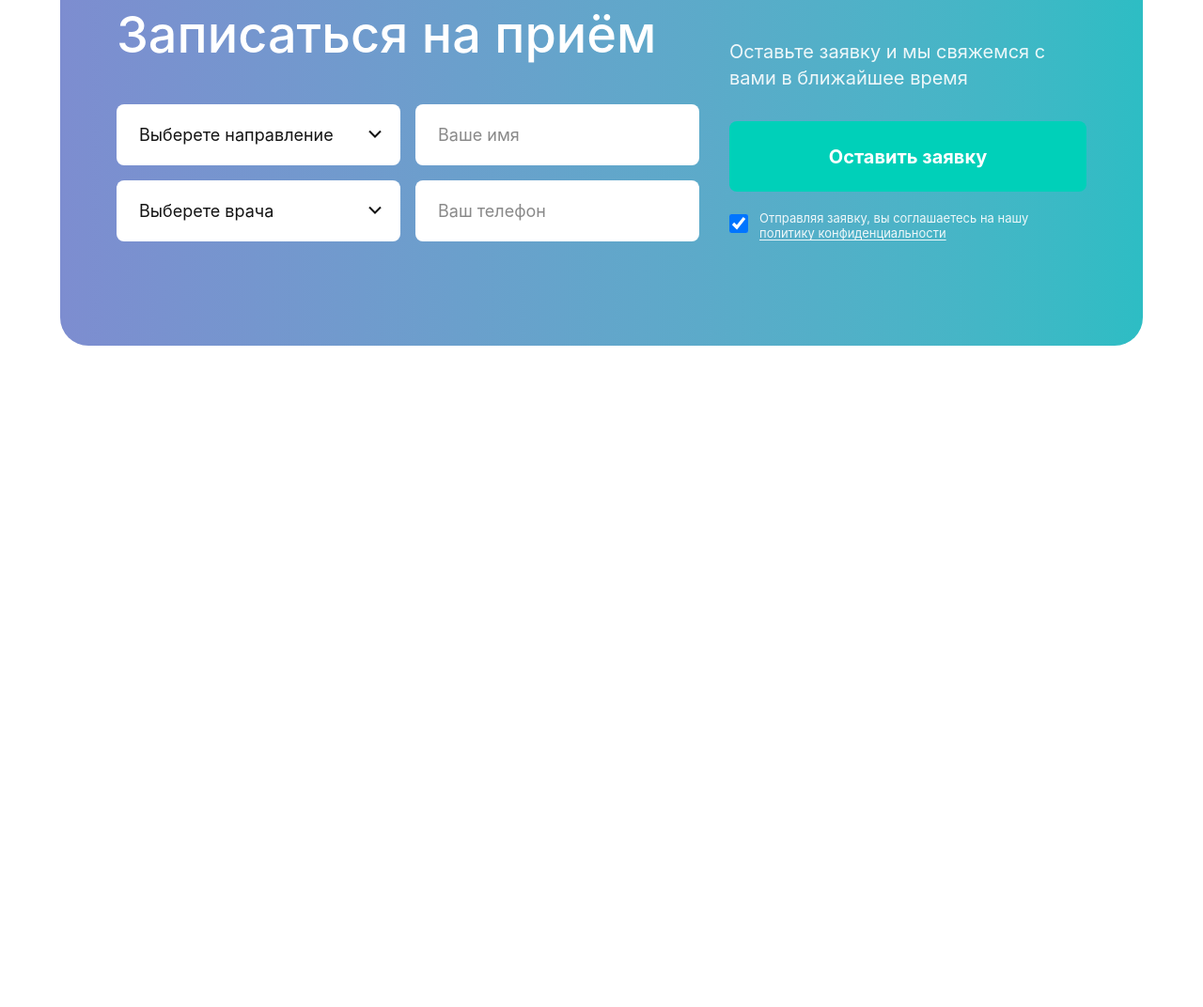
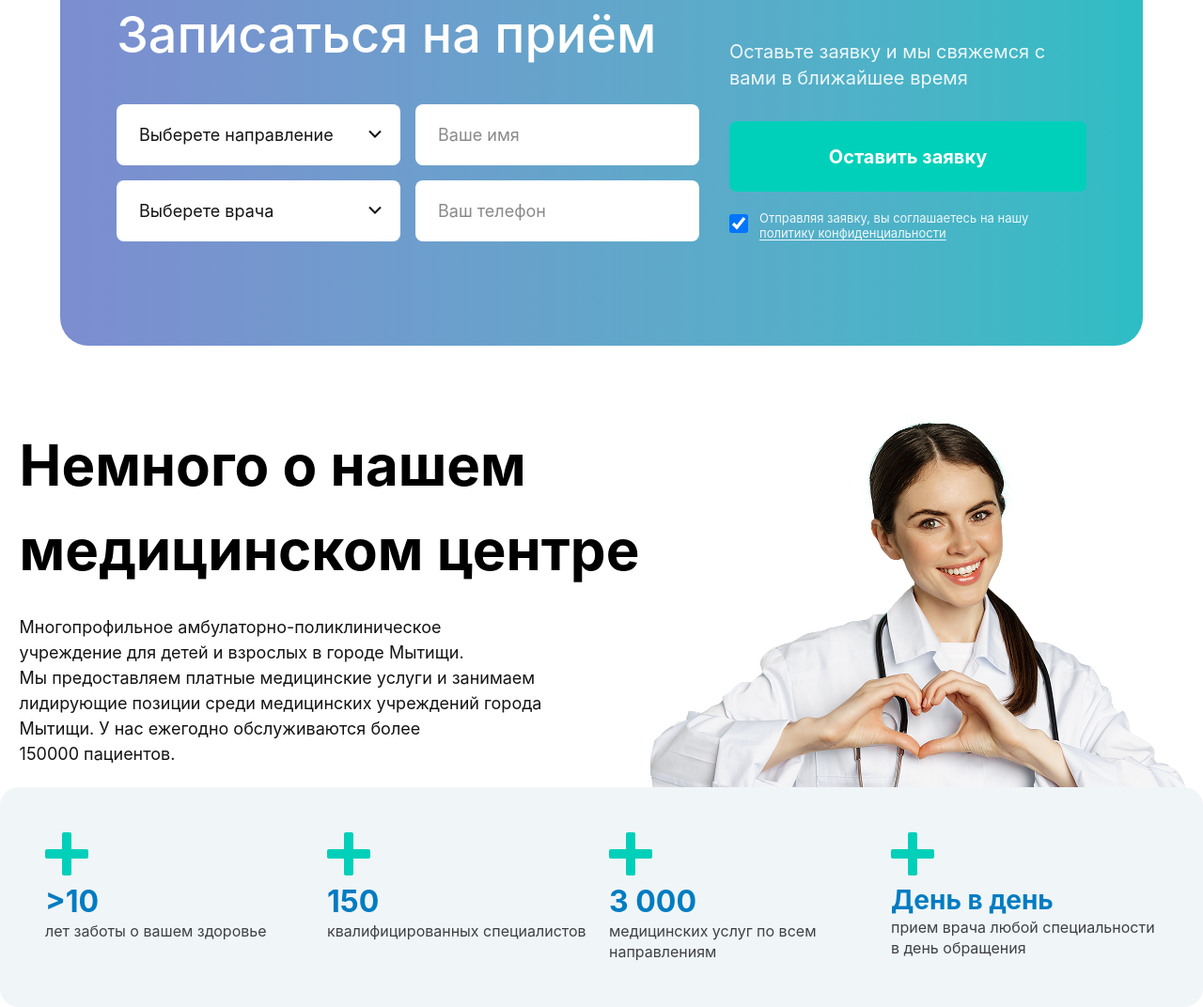
Before and after one commit to Vikingstrong/Exam-4, a website: page src/page2.html in a window 1280 px wide. Shown: the part 2343-3415 px from the top of the page at 94% size. Before the commit the page ends 2711 px from the top, so only its background shows below. Drawn offline with nearby package versions, Linux system fonts and the light colour scheme; files that its build step writes are made by us from their sources.

Commit message:
Section4 in page2

```diff
--- a/src/page2.html
+++ b/src/page2.html
@@ -197,7 +197,8 @@
         </div>
     </section>
     <section class="max-w-[1920px] mx-auto mt-[100px]">
-<div class="max-w-[1312px] lg:h-[425px] w-[90%] mx-auto bg-gradient-to-r from-[#7D8DD0] to-[#2DBDC4] rounded-[30px] p-8 md:p-[60px] text-white">
+        <div
+            class="max-w-[1312px] lg:h-[425px] w-[90%] mx-auto bg-gradient-to-r from-[#7D8DD0] to-[#2DBDC4] rounded-[30px] p-8 md:p-[60px] text-white">
             <div class="flex flex-col lg:flex-row justify-between items-end gap-8">
 
                 <div class="w-90% lg:max-w-[840px]">
@@ -207,26 +208,34 @@
 
                     <div class="hidden md:grid grid-cols-2 gap-4">
                         <div class="relative">
-                    <select class="w-full h-[65px] px-6 rounded-lg bg-white text-[#141414] text-[18px] appearance-none outline-none cursor-pointer">
+                            <select
+                                class="w-full h-[65px] px-6 rounded-lg bg-white text-[#141414] text-[18px] appearance-none outline-none cursor-pointer">
                                 <option>Выберете направление</option>
                             </select>
                             <div class="absolute right-5 top-1/2 -translate-y-1/2">
-                        <svg width="14" height="9" viewBox="0 0 14 9" fill="none" class="stroke-[#141414]"><path d="M1 1L7 7L13 1" stroke-width="2"/></svg>
+                                <svg width="14" height="9" viewBox="0 0 14 9" fill="none" class="stroke-[#141414]">
+                                    <path d="M1 1L7 7L13 1" stroke-width="2" />
+                                </svg>
                             </div>
                         </div>
 
-                <input type="text" placeholder="Ваше имя" class="w-full h-[65px] px-6 rounded-lg bg-white text-[#141414] text-[18px] outline-none">
+                        <input type="text" placeholder="Ваше имя"
+                            class="w-full h-[65px] px-6 rounded-lg bg-white text-[#141414] text-[18px] outline-none">
 
                         <div class="relative">
-                    <select class="w-full h-[65px] px-6 rounded-lg bg-white text-[#141414] text-[18px] appearance-none outline-none cursor-pointer">
+                            <select
+                                class="w-full h-[65px] px-6 rounded-lg bg-white text-[#141414] text-[18px] appearance-none outline-none cursor-pointer">
                                 <option>Выберете врача</option>
                             </select>
                             <div class="absolute right-5 top-1/2 -translate-y-1/2 pointer-events-none">
-                        <svg width="14" height="9" viewBox="0 0 14 9" fill="none" class="stroke-[#141414]"><path d="M1 1L7 7L13 1" stroke-width="2"/></svg>
+                                <svg width="14" height="9" viewBox="0 0 14 9" fill="none" class="stroke-[#141414]">
+                                    <path d="M1 1L7 7L13 1" stroke-width="2" />
+                                </svg>
                             </div>
                         </div>
 
-                <input type="tel" placeholder="Ваш телефон" class="w-full h-[65px] px-6 rounded-lg bg-white text-[#141414] text-[18px] outline-none">
+                        <input type="tel" placeholder="Ваш телефон"
+                            class="w-full h-[65px] px-6 rounded-lg bg-white text-[#141414] text-[18px] outline-none">
                     </div>
                 </div>
 
@@ -238,19 +247,88 @@
                     </div>
 
                     <div class="flex flex-col gap-5">
-                <button class="w-full h-[75px] bg-[#00D0B9] hover:bg-[#00beaa] transition-colors rounded-lg text-[20px] font-bold text-white">
+                        <button
+                            class="w-full h-[75px] bg-[#00D0B9] hover:bg-[#00beaa] transition-colors rounded-lg text-[20px] font-bold text-white">
                             Оставить заявку
                         </button>
 
                         <label class="flex items-start gap-3 cursor-pointer">
                             <div class="relative flex items-center justify-center mt-1">
-                        <input type="checkbox" class="peer  w-5 h-5 border-2 border-white rounded bg-transparent transition-all" checked>
+                                <input type="checkbox"
+                                    class="peer  w-5 h-5 border-2 border-white rounded bg-transparent transition-all"
+                                    checked>
                             </div>
                             <span class="text-[13px] leading-tight opacity-90">
                                 Отправляя заявку, вы соглашаетесь на нашу
-                        <a href="#" class="underline decoration-1 underline-offset-2">политику конфиденциальности</a>
+                                <a href="#" class="underline decoration-1 underline-offset-2">политику
+                                    конфиденциальности</a>
                             </span>
                         </label>
+                    </div>
+                </div>
+
+            </div>
+        </div>
+    </section>
+    <section class="max-w-[1920px] mt-[70px] mx-auto ">
+        <div class="flex justify-center">
+            <aside class="p-3">
+                <p class="text-[40px] lg:text-[60px] font-[700]">Немного о нашем <br> медицинском центре</p>
+                <br>
+                <p class="lg:text-[18px] text-[16px] lg:m-0 font-[400] lg:w-[559px] text-[#141414]">Многопрофильное
+                    амбулаторно-поликлиническое учреждение для детей и взрослых в городе Мытищи. Мы предоставляем
+                    платные медицинские услуги и занимаем лидирующие позиции среди медицинских учреждений города Мытищи.
+                    У нас ежегодно обслуживаются более 150000 пациентов.</p>
+            </aside>
+            <div class="hidden lg:block"><img src="./page2img/image (15).png" alt=""></div>
+        </div>
+        <div class="max-w-[1312px] mx-auto bg-[#F0F5F8] rounded-[20px] p-8 md:p-12">
+            <div class="grid grid-cols-2 md:grid-cols-4 gap-8 md:gap-4">
+
+                <div class="flex flex-col gap-3">
+                    <svg width="46" height="46" viewBox="0 0 46 46" fill="none">
+                        <rect x="18" width="10" height="46" rx="2" fill="#00D0B9" />
+                        <rect y="28" width="10" height="46" rx="2" transform="rotate(-90 0 28)" fill="#00D0B9" />
+                    </svg>
+                    <div>
+                        <div class="text-[#017CC1] text-[32px] font-bold leading-none mb-1">>10</div>
+                        <p class="text-[#141414] text-[16px] leading-snug opacity-80">лет заботы о вашем здоровье</p>
+                    </div>
+                </div>
+
+                <div class="flex flex-col gap-3">
+                    <svg width="46" height="46" viewBox="0 0 46 46" fill="none">
+                        <rect x="18" width="10" height="46" rx="2" fill="#00D0B9" />
+                        <rect y="28" width="10" height="46" rx="2" transform="rotate(-90 0 28)" fill="#00D0B9" />
+                    </svg>
+                    <div>
+                        <div class="text-[#017CC1] text-[32px] font-bold leading-none mb-1">150</div>
+                        <p class="text-[#141414] text-[16px] leading-snug opacity-80">квалифицированных специалистов</p>
+                    </div>
+                </div>
+
+                <div class="flex flex-col gap-3">
+                    <svg width="46" height="46" viewBox="0 0 46 46" fill="none">
+                        <rect x="18" width="10" height="46" rx="2" fill="#00D0B9" />
+                        <rect y="28" width="10" height="46" rx="2" transform="rotate(-90 0 28)" fill="#00D0B9" />
+                    </svg>
+                    <div>
+                        <div class="text-[#017CC1] text-[32px] font-bold leading-none mb-1">3 000</div>
+                        <p class="text-[#141414] text-[16px] leading-snug opacity-80">медицинских услуг по всем
+                            направлениям</p>
+                    </div>
+                </div>
+
+                <div class="flex flex-col gap-3">
+                    <svg width="46" height="46" viewBox="0 0 46 46" fill="none">
+                        <rect x="18" width="10" height="46" rx="2" fill="#00D0B9" />
+                        <rect y="28" width="10" height="46" rx="2" transform="rotate(-90 0 28)" fill="#00D0B9" />
+                    </svg>
+                    <div>
+                        <div class="text-[#017CC1] text-[28px] font-bold leading-none mb-1 text-nowrap">День в день
+                        </div>
+                        <p class="text-[#141414] text-[16px] leading-snug opacity-80">прием врача любой специальности в
+                            день обращения</p>
                     </div>
                 </div>
 
```
Also changed, not shown: src/page2img/image (15).png (added). Lines whose indentation alone changed are shown as unchanged.
